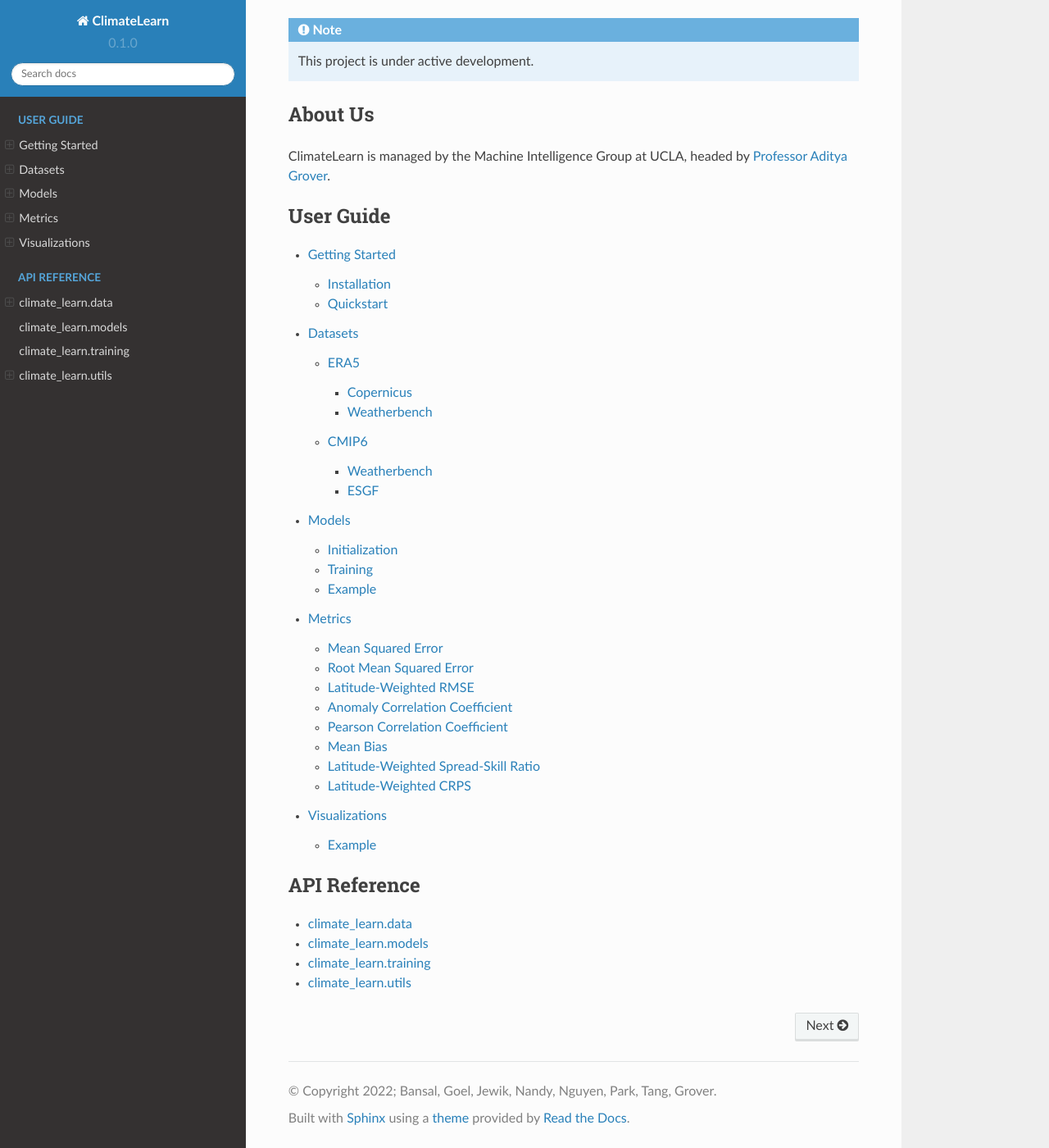
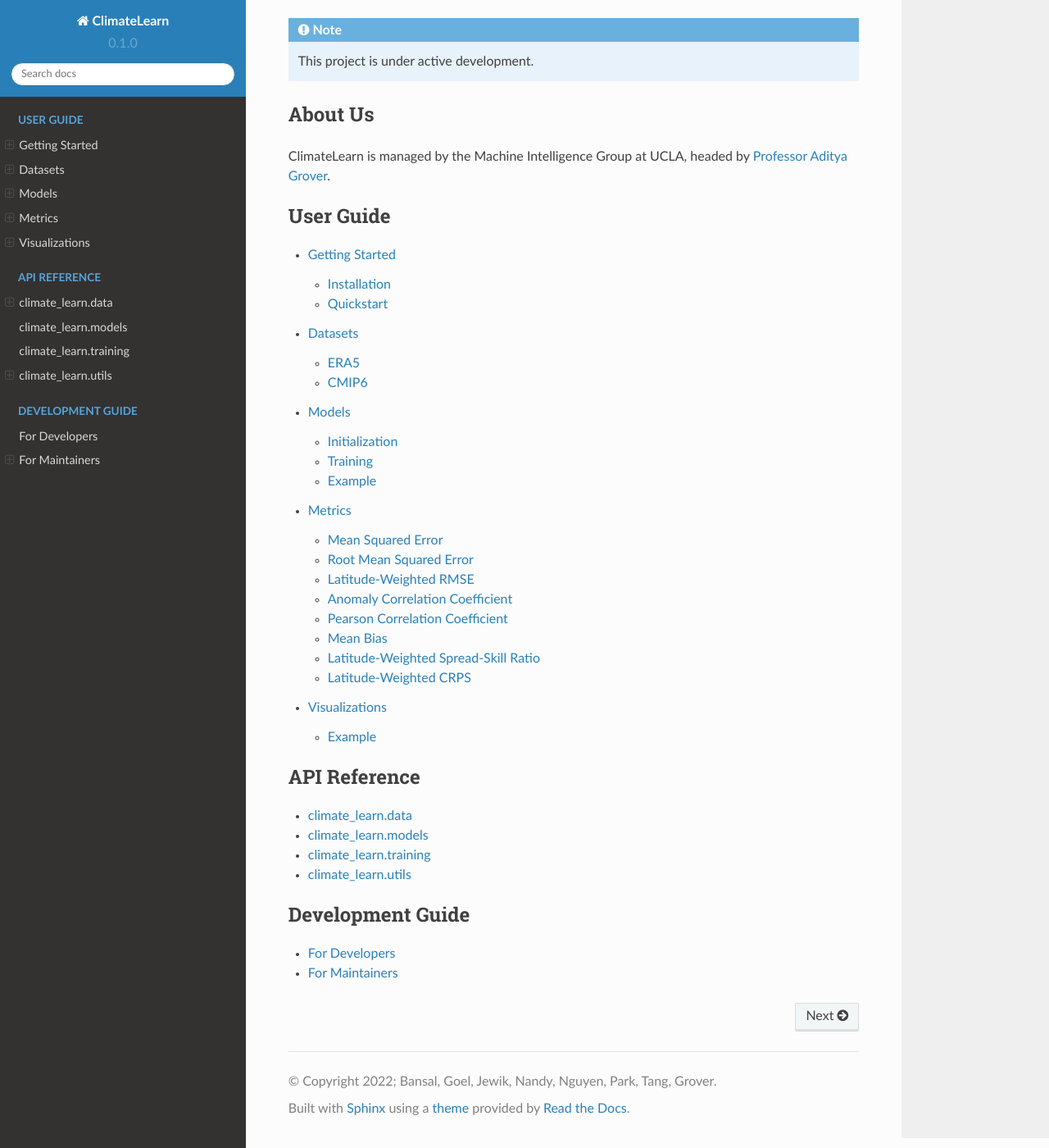
Before and after one commit to aditya-grover/climate-learn, a Sphinx documentation site: the page built from docs/source/index.rst, in a window 1280 px wide and 1400 px high, scrolled down 314 px. Shown: the whole window at 82% size. Built offline with Sphinx 7.4.7 and the Read the Docs theme 2.0.0, drawn with Linux system fonts in a browser that asks for light colours.

Commit message:
Added more contribution stuff

```diff
--- /dev/null
+++ b/docs/source/development-guide/for-developers.rst
@@ -0,0 +1,4 @@
+For Developers
+==============
+
+Coming soon!
--- a/docs/source/index.rst
+++ b/docs/source/index.rst
@@ -34,3 +35,10 @@
    :glob:
 
    reference/*
+
+.. toctree::
+   :caption: Development Guide
+   :maxdepth: 1
+
+   development-guide/for-developers
+   development-guide/for-maintainers
```
Also changed, not shown: other parts of docs/source/index.rst (+1 -0 lines), CONTRIBUTING.md (+1 -1 lines), docs/source/development-guide/for-maintainers.rst (added, +27 -0 lines).
